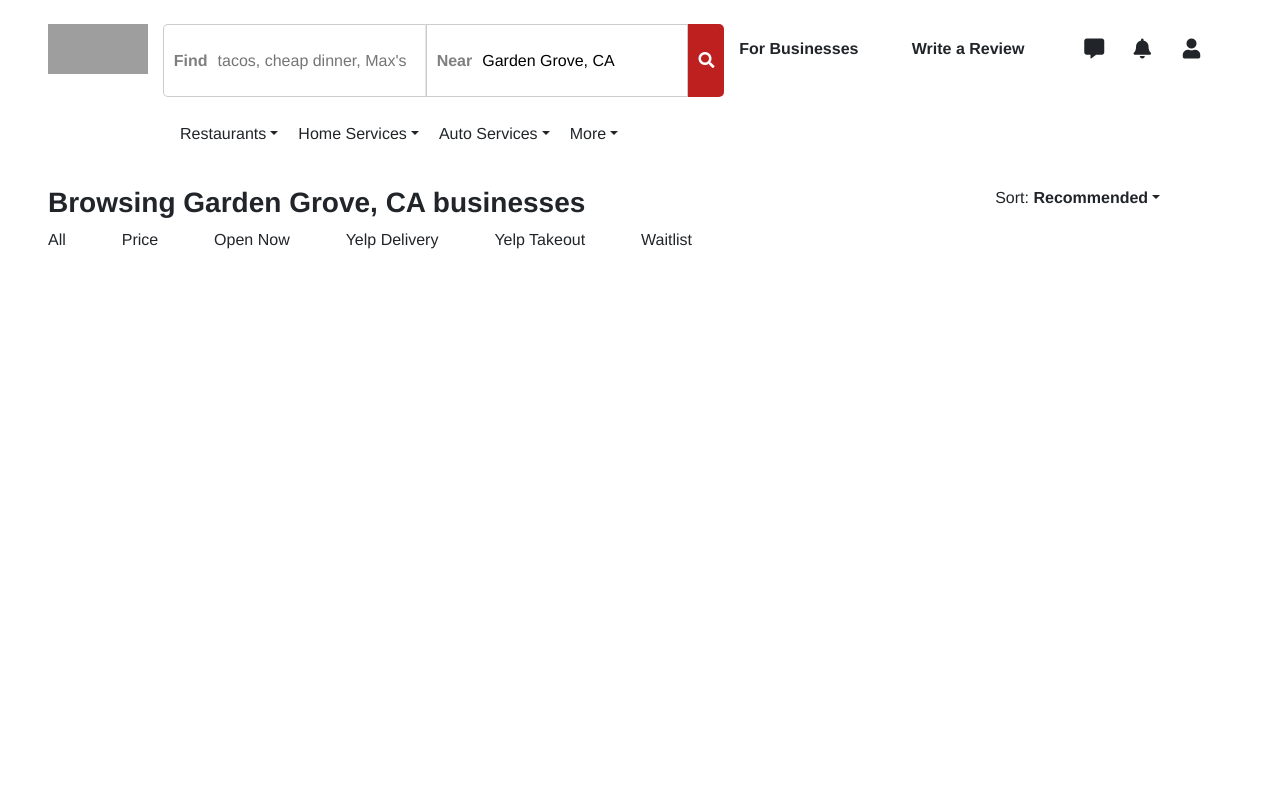
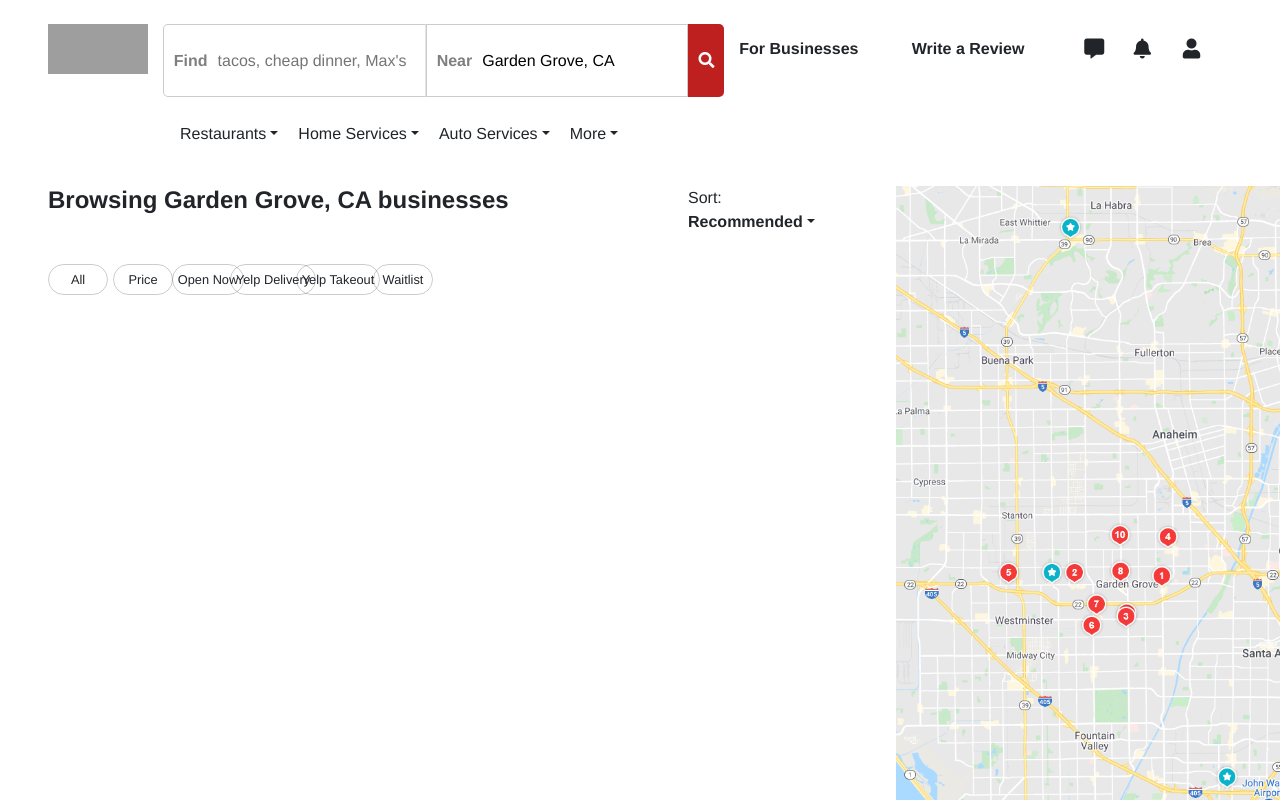
Before and after one commit to phu-trieu/yelp-clone, a React (Create React App) app: page / in a window 1280 px wide. Shown: the top 800 px of the page. Built offline with nearby package versions, Linux system fonts and the light colour scheme; grey boxes are pictures that could not be loaded.

Commit message:
Added img of google map

```diff
--- a/src/SearchResults.css
+++ b/src/SearchResults.css
@@ -76,14 +76,53 @@
   display: grid;
   grid-template-rows: 1fr;
   grid-template-columns: 8fr 2fr;
+  margin-bottom: 30px;
 }
 
 .search-filters-grid {
   display: grid;
   grid-template-rows: 1fr;
-  grid-template-columns: repeat(6, auto);
-  width: 75%;
+  grid-template-columns: repeat(auto-fit, minmax(auto, 60px));
+  row-gap: 15px;
+  column-gap: 5px;
+  width: 70%;
   max-width: 700px;
+  justify-items: center;
+}
+
+.search-filters-grid>div {
+  display: grid;
+  width: fit-content;
+  min-width: 60px;
+  border: 1px solid rgba(0, 0, 0, 0.2);
+  border-radius: 30px;
+  padding: 5px;
+}
+
+.search-filters-grid>div>p {
+  margin-bottom: 0;
+  align-self: center;
+  justify-self: center;
+  font-size: .8rem;
+  white-space: nowrap;
+}
+
+.google-map {
+  width: 100%;
+  max-width: 750px;
+  height: 100vh;
+}
+
+.google-map>img {
+  width: 100%;
+  height: 100%;
+  object-fit: cover;
+}
+
+.filters-map {
+  display: grid;
+  grid-template-rows: 1fr;
+  grid-template-columns: 7fr 3fr;
 }
 
 @media screen and (max-width: 750px) {
@@ -107,4 +146,14 @@
   .header-businesses-grid {
     display: none;
   }
+  .search-filters-browsing-grid {
+    grid-template-rows: 1fr auto;
+    grid-template-columns: 1fr;
+  }
+  .google-map {
+    display: none;
+  }
+  .filters-map {
+    display: initial;
+  }
 }
--- a/src/SearchResults.jsx
+++ b/src/SearchResults.jsx
@@ -1,13 +1,17 @@
 import React from 'react';
 import Header from './search-result-components/Header';
 import SearchFilters from './search-result-components/SearchFilters';
+import GoogleMap from './search-result-components/GoogleMap';
 import './SearchResults.css';
 
 const SearchResults = ({ setView }) => {
   return (
     <div>
       <Header setView={setView} />
-      <SearchFilters />
+      <div className="filters-map">
+        <SearchFilters />
+        <GoogleMap />
+      </div>
     </div>
   )
 }
--- /dev/null
+++ b/src/search-result-components/GoogleMap.jsx
@@ -0,0 +1,11 @@
+import React from 'react'
+
+const GoogleMap = () => {
+  return (
+    <div className="google-map">
+      <img src="./img/google-map.png" alt="" />
+    </div>
+  )
+}
+
+export default GoogleMap
--- a/src/search-result-components/SearchFilters.jsx
+++ b/src/search-result-components/SearchFilters.jsx
@@ -3,10 +3,11 @@
 const SearchFilters = () => {
   return (
     <div className="px-5">
+      <div>
         <div className="search-filters-browsing-grid">
-        <h3 className="fw-bold">
+          <h4 className="fw-bold">
             Browsing Garden Grove, CA businesses
-        </h3>
+          </h4>
           <div>
             <span>Sort: </span>
             <div className=" dropdown d-inline-block">
@@ -42,6 +43,7 @@
           </div>
         </div>
       </div>
+    </div>
   )
 }
 
```
Lines whose indentation alone changed are shown as unchanged.
